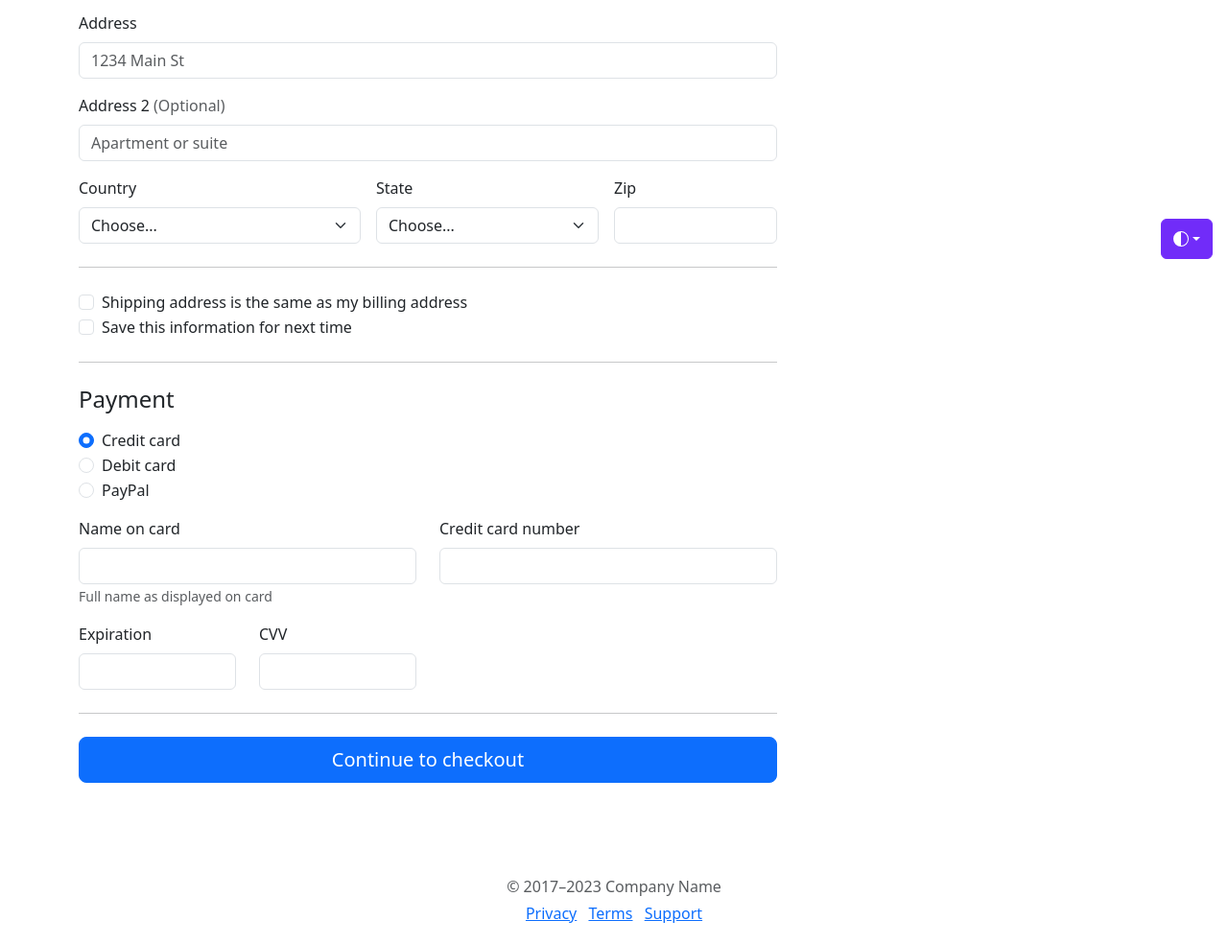
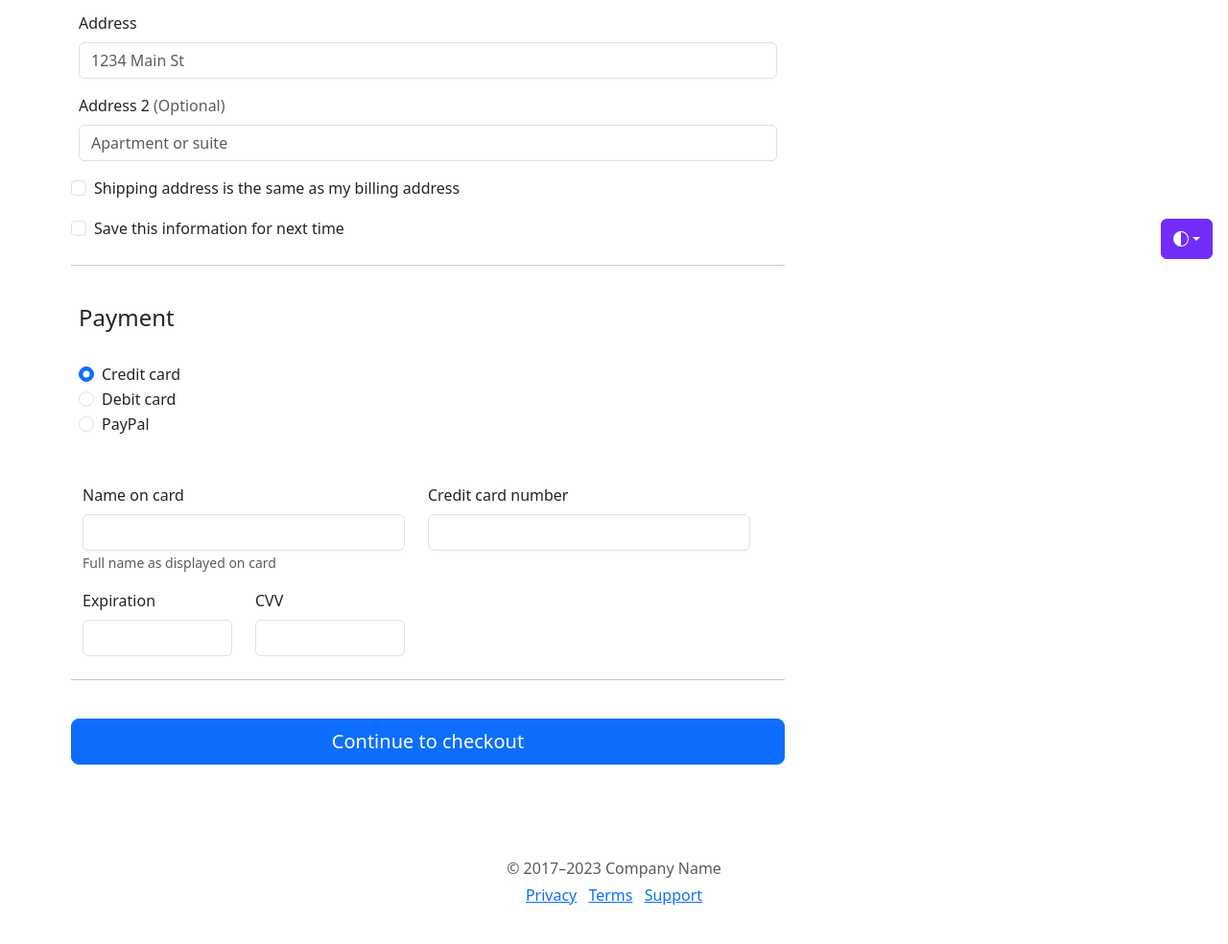
Before and after one commit to ceilingfans/app-dev, a Python web app: template website/templates/payment.html in a window 1280 px wide. Shown: the part 514-1498 px from the top of the page at 96% size. Run offline with Jinja, Linux system fonts and the light colour scheme; the template is opened without the code that fills it, so the values that code supplies are empty.

Commit message:
fix:shop code

```diff
--- a/website/templates/payment.html
+++ b/website/templates/payment.html
@@ -210,39 +210,6 @@
               <input type="text" class="form-control" id="address2" placeholder="Apartment or suite">
             </div>
 
-            <div class="col-md-5">
-              <label for="country" class="form-label">Country</label>
-              <select class="form-select" id="country" required>
-                <option value="">Choose...</option>
-                <option>United States</option>
-              </select>
-              <div class="invalid-feedback">
-                Please select a valid country.
-              </div>
-            </div>
-
-            <div class="col-md-4">
-              <label for="state" class="form-label">State</label>
-              <select class="form-select" id="state" required>
-                <option value="">Choose...</option>
-                <option>California</option>
-              </select>
-              <div class="invalid-feedback">
-                Please provide a valid state.
-              </div>
-            </div>
-
-            <div class="col-md-3">
-              <label for="zip" class="form-label">Zip</label>
-              <input type="text" class="form-control" id="zip" placeholder="" required>
-              <div class="invalid-feedback">
-                Zip code required.
-              </div>
-            </div>
-          </div>
-
-          <hr class="my-4">
-
           <div class="form-check">
             <input type="checkbox" class="form-check-input" id="same-address">
             <label class="form-check-label" for="same-address">Shipping address is the same as my billing address</label>
```
